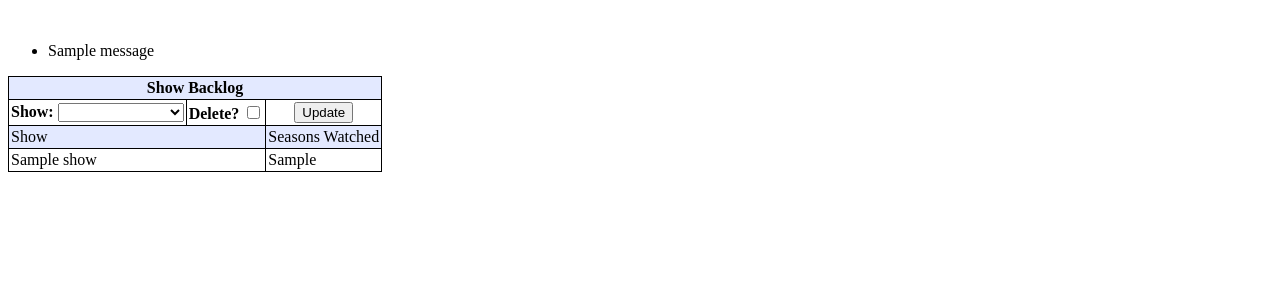
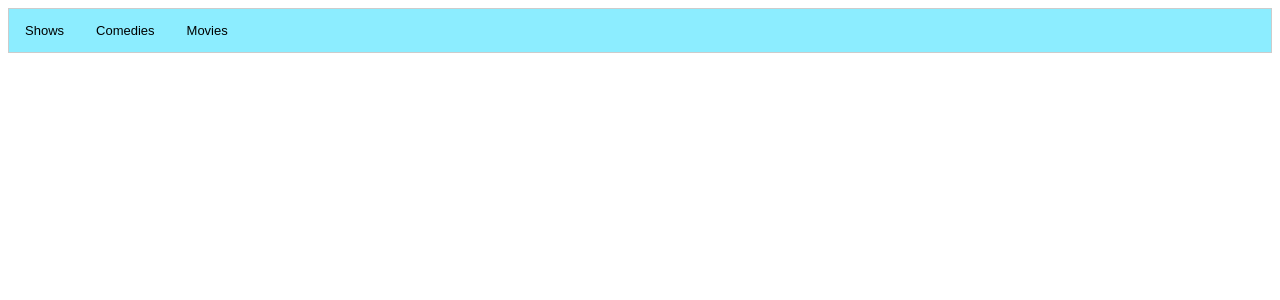
Before and after one commit to ehazak1/home-bulletin-board, a Flask app: template app/templates/shows_backlog.html in a window 1280 px wide. Shown: the top 300 px of the page. Run offline with Flask 2, Linux system fonts and the light colour scheme; the template is opened without the code that fills it: values that come from a table or form of the project are taken from there, most other values are stand-ins (such as "Sample title", 1, 10 or a date in 2020); one stand-in notice (Sample message) is shown.

Commit message:
Added tabs for comdies and movies

```diff
--- a/app/forms.py
+++ b/app/forms.py
@@ -15,4 +15,5 @@ class ShowUpdateForm(FlaskForm):
 class AddShowForm(FlaskForm):
     sname = StringField()
     swatch = IntegerField()
+    show_type = SelectField('Type', choices=sorted([(1, 'Show'), (2, 'Movie'), (3, 'Comedy')]))
     submit = SubmitField()
--- a/app/routes.py
+++ b/app/routes.py
@@ -30,6 +30,7 @@ def shows_backlog():
     if request.method == 'POST' and form.validate_on_submit():
         show = form.sname.data
         delete = form.delete.data
+
         print("Delete:{}".format(delete))
         if len(show) == 0:
             flash("Must choose a show!")
@@ -48,14 +49,18 @@ def shows_backlog():
 def add_show():
     form = AddShowForm()
 
-    if request.method == 'POST' and form.validate_on_submit():
+    if request.method == 'POST':
         show = form.sname.data
         swatch = form.swatch.data
+        show_type = int(form.show_type.data)
         if len(show) == 0:
             flash('No show added, please type show name')
             return redirect(url_for('add_show'))
+        elif show_type == 2 and swatch != 0:
+            flash("A movie can't have seasons, please set seasons watched to 0")
+            return redirect(url_for('add_show'))
         else:
-            add_show_to_list(show, swatch)
+            add_show_to_list(show, swatch, show_type)
         return redirect(url_for('shows_backlog'))
 
     return render_template('add_show.html', form=form, request=request)
--- a/app/templates/shows.json
+++ b/app/templates/shows.json
@@ -1,98 +1,143 @@
 [
   {
-    "id": 1,
+    "season_watched": 1,
+    "priority": 21,
     "name": "Westworld",
-    "priority": 12,
-    "season_watched": 1
+    "type": 1
   },
   {
-    "id": 2,
+    "season_watched": 1,
+    "priority": 11,
     "name": "Mr. Robot",
-    "priority": 2,
-    "season_watched": 1
+    "type": 1
   },
   {
-    "id": 3,
+    "season_watched": 0,
+    "priority": 12,
     "name": "Absentia",
-    "priority": 3,
-    "season_watched": 1
+    "type": 1
   },
   {
-    "id": 4,
+    "season_watched": 5,
+    "priority": 13,
     "name": "Arrow",
-    "priority": 4,
-    "season_watched": 1
+    "type": 1
   },
   {
-    "id": 5,
+    "season_watched": 1,
+    "priority": 14,
     "name": "Glow",
-    "priority": 5,
-    "season_watched": 1
+    "type": 3
   },
   {
-    "id": 6,
+    "season_watched": 1,
+    "priority": 15,
     "name": "Luke Cage",
-    "priority": 6,
-    "season_watched": 1
+    "type": 1
   },
   {
-    "id": 7,
+    "season_watched": 1,
+    "priority": 16,
     "name": "Iron Fist",
-    "priority": 7,
-    "season_watched": 1
+    "type": 1
+  },
+  {"season_watched": 1,
+    "priority": 17,
+    "name": "Jack Ryan",
+    "type": 1
+  },
+  {"season_watched": 6,
+    "priority": 18,
+    "name": "Suits",
+    "type": 1
   },
   {
-    "id": 8,
-    "name": "Jack Ryan",
-    "priority": 8,
-    "season_watched": 1
+    "season_watched": 7,
+    "priority": 19,
+    "name": "Game of Thrones",
+    "type": 1
   },
   {
-    "id": 9,
-    "name": "Suits",
-    "priority": 9,
-    "season_watched": 1
+    "season_watched": 1,
+    "priority": 20,
+    "name": "Dark",
+    "type": 1
   },
   {
-    "id": 10,
-    "name": "Game of Thrones",
-    "priority": 10,
-    "season_watched": 1
+    "season_watched": 2,
+    "priority": 23,
+    "name": "Daredevil",
+    "type": 1
   },
   {
-    "id": 11,
-    "name": "Dark",
-    "priority": 11,
-    "season_watched": 1
+    "season_watched": 2,
+    "priority": 21,
+    "name": "Jessica Jones",
+    "type": 1
   },
   {
-    "id": 12,
-    "name": "Jessica Jones",
-    "priority": 13,
-    "season_watched": 2
+    "season_watched": 3,
+    "priority": 24,
+    "name": "Blind Spot",
+    "type": 1
   },
   {
-    "id": 13,
-    "name": "Daredevil",
-    "priority": 14,
-    "season_watched": 2
+    "season_watched": 1,
+    "priority": 26,
+    "name": "Cloak & Dagger",
+    "type": 1
+  },
+  {"season_watched": 12,
+    "priority": 10,
+    "name": "Supernatural",
+    "type": 1
   },
   {
-    "id": 14,
-    "name": "Jessica Jones",
-    "priority": 14,
-    "season_watched": 2
+    "season_watched": 3,
+    "priority": 9,
+    "name": "Blacklist",
+    "type": 1
   },
   {
-    "id": 15,
-    "name": "Blind Spot",
-    "priority": 15,
-    "season_watched": 3
+    "season_watched": 2,
+    "priority": 8,
+    "name": "Catastrophy",
+    "type": 3
   },
   {
-    "id": 16,
-    "name": "Cloak & Dagger",
-    "priority": 16,
-    "season_watched": 0
+    "season_watched": 0,
+    "priority": 7,
+    "name": "Lost In Space",
+    "type": 1
+  },
+  {
+    "season_watched": 0,
+    "priority": 6,
+    "name": "Altered Carbon",
+    "type": 1
+  },
+  {
+    "season_watched": 2,
+    "priority": 5,
+    "name": "Stranger Things",
+    "type": 1
+  },
+  {
+    "season_watched": 1,
+    "priority": 4,
+    "name": "Fauda",
+    "type": 1
+  },
+  {
+    "season_watched": 1,
+    "priority": 3,
+    "name": "The Marvelous Mrs. Maisel",
+    "type": 1
+  },
+  {
+    "season_watched": 2,
+    "priority": 2,
+    "name": "The Man in the High Castle",
+    "type": 1
   }
 ]
--- a/app/templates/shows_backlog.html
+++ b/app/templates/shows_backlog.html
@@ -1,52 +1,159 @@
 <!DOCTYPE html>
-<html lang="en">
+<html>
 <head>
-    <meta charset="UTF-8">
-    <title>Shows Backlog</title>
+<meta name="viewport" content="width=device-width, initial-scale=1">
 <style>
+body {font-family: Arial;}
+
+/* Style the tab */
+.tab {
+    overflow: hidden;
+    border: 1px solid #ccc;
+    background-color: #8cedff;
+}
+
+/* Style the buttons inside the tab */
+.tab button {
+    background-color: inherit;
+    float: left;
+    border: none;
+    outline: none;
+    cursor: pointer;
+    padding: 14px 16px;
+    transition: 0.3s;
+    font-size: 13px;
+}
+
+/* Change background color of buttons on hover */
+.tab button:hover {
+    background-color: #22d3f4;
+}
+
+/* Create an active/current tablink class */
+.tab button.active {
+    background-color: #cef7ff;
+}
+
+/* Style the tab content */
+.tabcontent {
+    display: none;
+    padding: 6px 12px;
+    border: 1px solid #ccc;
+    border-top: none;
+}
+
 table {
     border-collapse: collapse;
 }
 
 table, th, td {
     border: 1px solid black;
+    font-size: 13px;
 }
 
 th {
     text-align: center;
 }
-        tr:nth-child(even) {background-color: #E3E9FF;}
-
+tr:nth-child(even) {background-color: #8cedff;}
 </style>
 </head>
 <body>
-<br>
-    {% with messages = get_flashed_messages() %}
-        {% if messages %}
-            {% for message in messages %}
-            <ul>
-                <li>{{ message }}</li>
-            </ul>
-            {% endfor %}
-        {% endif %}
-    {% endwith %}
+
+<div class="tab">
+  <button class="tablinks" onclick="openCity(event, 'Shows')">Shows</button>
+  <button class="tablinks" onclick="openCity(event, 'Comedies')">Comedies</button>
+  <button class="tablinks" onclick="openCity(event, 'Movies')">Movies</button>
+</div>
+
+<div id="Shows" class="tabcontent">
       <table cellpadding="2">
         <form method="POST" action={{ url_for('shows_backlog') }}>
-            <tr><th colspan="3" bgcolor="#E3E9FF">Show Backlog</th></tr>
+            <tr><th colspan="3" bgcolor="#8cedff">Show Backlog</th></tr>
             {{ form.hidden_tag() }}
             <tr>
-                <th>Show: {{ form.sname(value='') }}</th>
+                <th colspan="2">Show: {{ form.sname(value='') }}</th>
                 <th>Delete? {{ form.delete() }}</th>
-                <th>{{ form.submit(value='Update') }}</th>
+            </tr>
+            <tr>
+                <td colspan="3" align="center">{{ form.submit(value='Update') }}</td>
             </tr>
             <tr><td colspan="2">Show</td><td>Seasons Watched</td></tr>
             {% for show in shows %}
+                {% if show.type == 1 %}
                     <tr>
                         <td colspan="2">{{ show.name }}</td>
                         <td>{{ show.season_watched }}</td>
                     </tr>
+                {% endif %}
             {% endfor %}
         </form>
     </table>
+</div>
+
+<div id="Comedies" class="tabcontent">
+      <table cellpadding="2">
+        <form method="POST" action={{ url_for('shows_backlog') }}>
+            <tr><th colspan="3" bgcolor="#8cedff">Comedy Backlog</th></tr>
+            {{ form.hidden_tag() }}
+            <tr>
+                <th colspan="2">Show: {{ form.sname(value='') }}</th>
+                <th>Delete? {{ form.delete() }}</th>
+            </tr>
+            <tr>
+                <td colspan="3" align="center">{{ form.submit(value='Update') }}</td>
+            </tr>
+            <tr><td colspan="2">Show</td><td>Seasons Watched</td></tr>
+            {% for show in shows %}
+                {% if show.type == 3 %}
+                    <tr>
+                        <td colspan="2">{{ show.name }}</td>
+                        <td>{{ show.season_watched }}</td>
+                    </tr>
+                {% endif %}
+            {% endfor %}
+        </form>
+    </table>
+</div>
+
+<div id="Movies" class="tabcontent">
+      <table cellpadding="2">
+        <form method="POST" action={{ url_for('shows_backlog') }}>
+            <tr><th colspan="3" bgcolor="#8cedff">Movie Backlog</th></tr>
+            {{ form.hidden_tag() }}
+            <tr>
+                <th colspan="2">Show: {{ form.sname(value='') }}</th>
+                <th>Delete? {{ form.delete() }}</th>
+            </tr>
+            <tr>
+                <td colspan="3" align="center">{{ form.submit(value='Update') }}</td>
+            </tr>
+            <tr><td colspan="3">Movie</td></tr>
+            {% for show in shows %}
+                {% if show.type == 2 %}
+                    <tr>
+                        <td colspan="3">{{ show.name }}</td>
+                    </tr>
+                {% endif %}
+            {% endfor %}
+        </form>
+    </table>
+</div>
+
+<script>
+function openCity(evt, cityName) {
+    var i, tabcontent, tablinks;
+    tabcontent = document.getElementsByClassName("tabcontent");
+    for (i = 0; i < tabcontent.length; i++) {
+        tabcontent[i].style.display = "none";
+    }
+    tablinks = document.getElementsByClassName("tablinks");
+    for (i = 0; i < tablinks.length; i++) {
+        tablinks[i].className = tablinks[i].className.replace(" active", "");
+    }
+    document.getElementById(cityName).style.display = "block";
+    evt.currentTarget.className += " active";
+}
+</script>
+
 </body>
 </html>
```
Also changed, not shown: app/templates/add_show.html (+4 -3 lines), utils.py (+4 -3 lines). Lines whose indentation alone changed are shown as unchanged.
